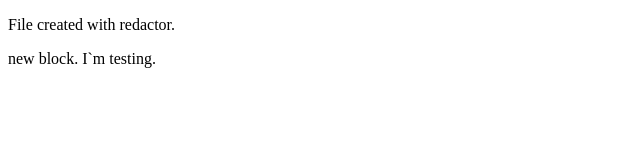
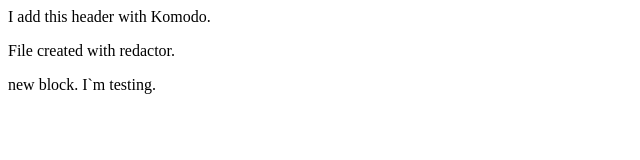
Before and after one commit to Danava/First_steps, a plain HTML site: page index_more.html in a window 1280 px wide. Shown: the whole page, without its empty margins (0-640 px from the left). Drawn offline with Linux system fonts and the light colour scheme.

Commit message:
new line was added in new branch

```diff
--- a/index_more.html
+++ b/index_more.html
@@ -8,6 +8,7 @@
 </head>
 
 <body>
+      <header>I add this header with Komodo.</header>
       <p>File created with redactor.</p>
       <div>new block. I`m testing.</div>
 </body>
```
